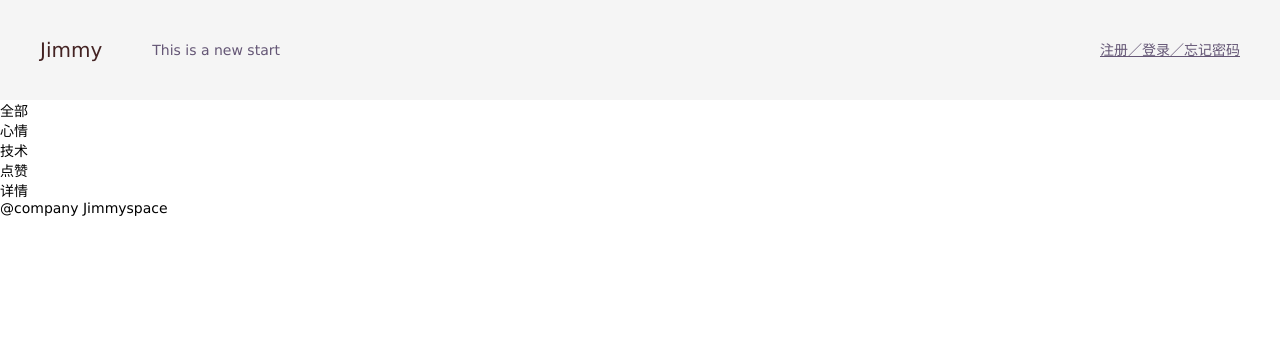
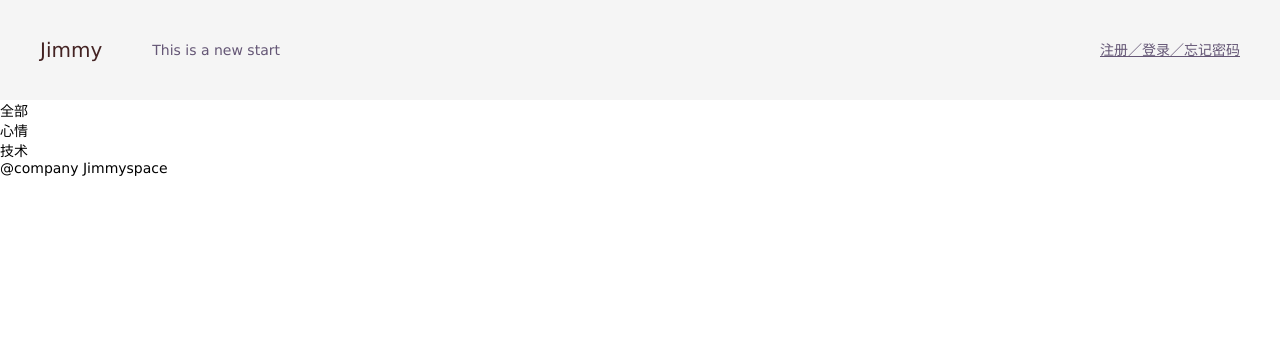
Before and after one commit to jimmyspace/myapp, a Node server app: page / in a window 1280 px wide. Shown: the top 360 px of the page. Run offline with Node 20, Linux system fonts and the light colour scheme; data that the repository does not hold is empty.

Commit message:
接口添加api

```diff
--- a/mid_handler/article_handler.js
+++ b/mid_handler/article_handler.js
@@ -217,6 +217,7 @@ module.exports = {
           connection.release();
           return;
         }
+        console.log(result);
         if (result.length > 0) {
           var article = result[0];
           result = {
@@ -257,6 +258,7 @@ module.exports = {
           connection.release();
           return;
         }
+        console.log(req.body.user_id);
         if (result.length > 0) {
           result.forEach(function(item) {
             item.content = item.content.slice(0, 1);
--- a/routes/index.js
+++ b/routes/index.js
@@ -7,7 +7,7 @@ router.get('/', function(req, res, next) {
   res.render('index', { title: 'Express' });
 });
 //全部文章
-router.post('/articles', function(req, res, next) {
+router.post('/api/articles', function(req, res, next) {
   articleHandler.queryArticle(req, res, next);
 });
 //分类筛选
--- a/views/index.ejs
+++ b/views/index.ejs
@@ -16,18 +16,30 @@
       <li class="btn" onclick="getArticles(1)">心情</li>
       <li class="btn" onclick="getArticles(2)">技术</li>
     </ul>
-    <div class="favourite" onclick="favouriteArticle(1)">点赞</div>
-    <div class="favourite" onclick="getArticle(1)">详情</div>
+    <ul class="content" id="content">
+
+    </ul>
     <% include common/footer.ejs %>
       <script src="javascripts/jquery-2.1.4.min.js"></script>
       <script>
+      var articles=[]
       $(document).ready(function() {
         $.ajax({
-          url: '/articles',
+          url: "/api/articles",
           data: { limit: 2, nowPage: 1 },
-          type: 'post',
+          type: "post",
           success: function(json) {
-            console.log(json);
+            articles = json.list;
+            var html = "";
+            if(articles.length>0){
+              for (var i = articles.length - 1; i >= 0; i--) {
+                html+="<li><div>标题："+ articles[i].title +"</div>"+
+                "<div>内容："+articles[i].content+"</div>"+
+                "<div class='favourite' onclick='favouriteArticle("+articles[i].id+")'>"+articles[i].favourite+"点赞</div>"+
+                "<div class='favourite' onclick='getArticle("+articles[i].user_id+")'>详情</div></li>"
+              }
+            }
+            $("#content").append(html);
           },
           error: function() {
             console.log("连接失败");
@@ -37,9 +49,9 @@
       //获取不同类型的文章
       function getArticles(type) {
         $.ajax({
-          url: '/selectArticles',
+          url: "/selectArticles",
           data: { limit: 2, nowPage: 1, type: type },
-          type: 'post',
+          type: "post",
           success: function(json) {
             console.log(json);
           },
@@ -51,9 +63,9 @@
       //点赞
       function favouriteArticle(id) {
         $.ajax({
-          url: '/favourite',
+          url: "/favourite",
           data: { id: id },
-          type: 'post',
+          type: "post",
           success: function(json) {
             console.log(json);
           },
@@ -63,11 +75,11 @@
         });
       }
       //查询文章详情
-      function getArticle(id) {
+      function getArticle(user_id) {
         $.ajax({
-          url: '/article',
-          data: { id: id },
-          type: 'post',
+          url: "/article",
+          data: { user_id: user_id },
+          type: "post",
           success: function(json) {
             console.log(json);
           },
```
